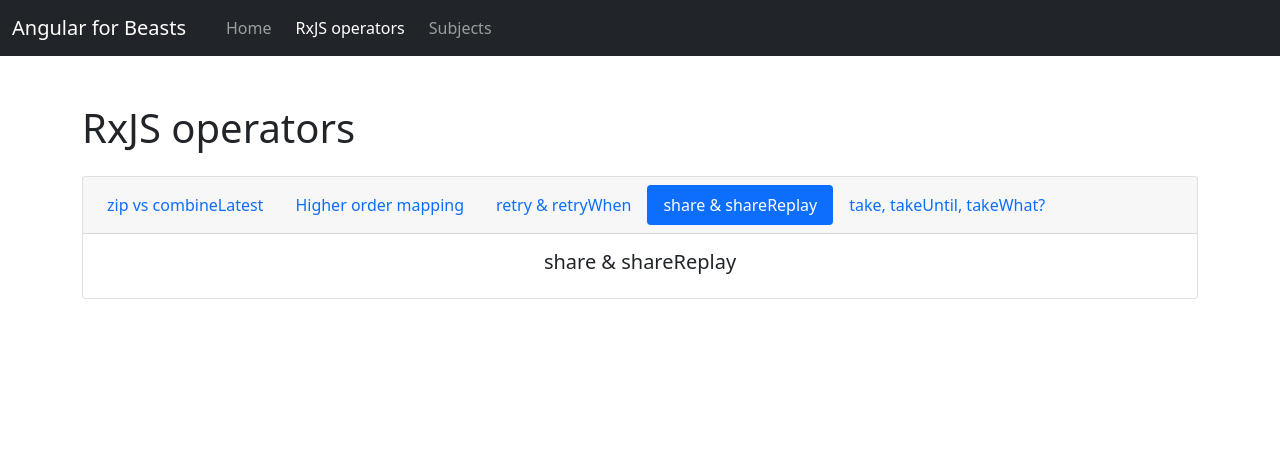
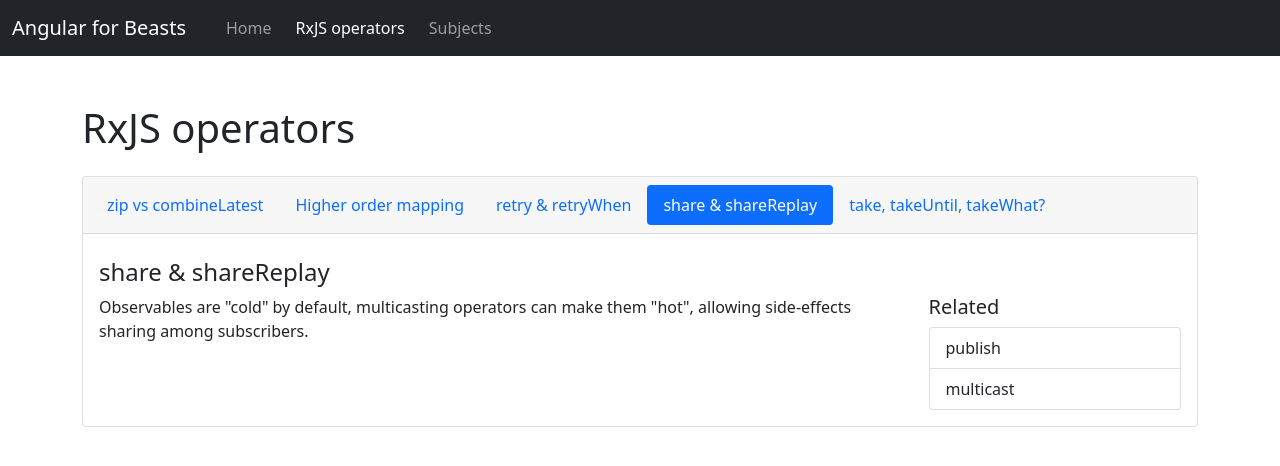
Before and after one commit to riccardoFasan/angularForBeasts, an Angular app: page /operators/share in a window 1280 px wide. Shown: the top 466 px of the page. Built offline with nearby package versions, Linux system fonts and the light colour scheme.

Commit message:
feat: operator page contents

```diff
--- a/src/app/components/page-content/page-content.component.html
+++ b/src/app/components/page-content/page-content.component.html
@@ -1,11 +1,13 @@
 <section class="text-start">
-  <h4 class="card-title">{{ title }}</h4>
-  <div class="row mt-1">
-    <div [ngClass]="relatedItems.length > 0 ? 'col-9' : 'col-12'">
-      <p>{{ text }}</p>
+  <h4 class="card-title mt-2">{{ title }}</h4>
+  <div class="row">
+    <div
+      [ngClass]="relatedItems && relatedItems.length > 0 ? 'col-9' : 'col-11'"
+    >
+      <p class="mb-2">{{ text }}</p>
       <ng-content></ng-content>
     </div>
-    <div *ngIf="relatedItems" class="col-3">
+    <div *ngIf="relatedItems && relatedItems.length > 0" class="col-3">
       <h5>Related</h5>
       <div class="list-group">
         <a
--- a/src/app/components/page-content/page-content.component.ts
+++ b/src/app/components/page-content/page-content.component.ts
@@ -9,7 +9,7 @@ import { RelatedItem } from '@app/models';
 export class PageContentComponent implements OnInit {
   @Input() title!: string;
   @Input() text!: string;
-  @Input() relatedItems: RelatedItem[] = [];
+  @Input() relatedItems?: RelatedItem[];
 
   constructor() {}
 
--- a/src/app/components/pages/operators/combination-page/combination-page.component.html
+++ b/src/app/components/pages/operators/combination-page/combination-page.component.html
@@ -1,6 +1,2 @@
-<app-page-content
-  [title]="title"
-  [text]="text"
-  [relatedItems]="relatedOperators"
->
+<app-page-content [title]="title" [text]="text" [relatedItems]="relatedItems">
 </app-page-content>
--- a/src/app/components/pages/operators/combination-page/combination-page.component.ts
+++ b/src/app/components/pages/operators/combination-page/combination-page.component.ts
@@ -11,7 +11,7 @@ export class CombinationPageComponent implements OnInit {
   text: string =
     'Combination operators allow your to merge streams like the Ghostbusters!';
 
-  relatedOperators: RelatedItem[] = [
+  relatedItems: RelatedItem[] = [
     {
       name: 'forkJoin',
       url: 'https://www.learnrxjs.io/learn-rxjs/operators/combination/forkjoin',
--- a/src/app/components/pages/operators/mapping-page/mapping-page.component.html
+++ b/src/app/components/pages/operators/mapping-page/mapping-page.component.html
@@ -1 +1,2 @@
-<h5 class="card-title">Higher order mapping</h5>
+<app-page-content [title]="title" [text]="text" [relatedItems]="relatedItems">
+</app-page-content>
--- a/src/app/components/pages/operators/mapping-page/mapping-page.component.ts
+++ b/src/app/components/pages/operators/mapping-page/mapping-page.component.ts
@@ -1,15 +1,41 @@
 import { Component, OnInit } from '@angular/core';
+import { RelatedItem } from '@app/models';
 
 @Component({
   selector: 'app-mapping-page',
   templateUrl: './mapping-page.component.html',
-  styleUrls: ['./mapping-page.component.css']
+  styleUrls: ['./mapping-page.component.css'],
 })
 export class MappingPageComponent implements OnInit {
+  title: string = 'Higher order mapping';
+  text: string = 'Transform your streams into other streams.';
+  relatedItems: RelatedItem[] = [
+    {
+      url: 'https://www.learnrxjs.io/learn-rxjs/operators/transformation/exhaustmap',
+      name: 'exhaustMap',
+    },
+    {
+      url: 'https://www.learnrxjs.io/learn-rxjs/operators/transformation/switchmapto',
+      name: 'switchMapTo',
+    },
+    {
+      url: 'https://www.learnrxjs.io/learn-rxjs/operators/transformation/concatmapto',
+      name: 'concatMapTo',
+    },
+    {
+      url: 'https://www.learnrxjs.io/learn-rxjs/operators/transformation/scan',
+      name: 'scan',
+    },
+    {
+      url: 'https://www.learnrxjs.io/learn-rxjs/operators/transformation/buffertime',
+      name: 'bufferTime',
+    },
+    {
+      url: 'https://www.learnrxjs.io/learn-rxjs/operators/transformation/reduce',
+      name: 'reduce',
+    },
+  ];
+  constructor() {}
 
-  constructor() { }
-
-  ngOnInit(): void {
-  }
-
+  ngOnInit(): void {}
 }
--- a/src/app/components/pages/operators/retry-page/retry-page.component.html
+++ b/src/app/components/pages/operators/retry-page/retry-page.component.html
@@ -1 +1 @@
-<h5 class="card-title">retry & retryWhen</h5>
+<app-page-content [title]="title" [text]="text"> </app-page-content>
--- a/src/app/components/pages/operators/retry-page/retry-page.component.ts
+++ b/src/app/components/pages/operators/retry-page/retry-page.component.ts
@@ -3,13 +3,12 @@ import { Component, OnInit } from '@angular/core';
 @Component({
   selector: 'app-retry-page',
   templateUrl: './retry-page.component.html',
-  styleUrls: ['./retry-page.component.css']
+  styleUrls: ['./retry-page.component.css'],
 })
 export class RetryPageComponent implements OnInit {
+  title: string = 'retry & retryWhen';
+  text: string = 'As you can think: a fanciful retry logic!';
+  constructor() {}
 
-  constructor() { }
-
-  ngOnInit(): void {
-  }
-
+  ngOnInit(): void {}
 }
--- a/src/app/components/pages/operators/share-page/share-page.component.html
+++ b/src/app/components/pages/operators/share-page/share-page.component.html
@@ -1 +1,2 @@
-<h5 class="card-title">share & shareReplay</h5>
+<app-page-content [title]="title" [text]="text" [relatedItems]="relatedItems">
+</app-page-content>
--- a/src/app/components/pages/operators/share-page/share-page.component.ts
+++ b/src/app/components/pages/operators/share-page/share-page.component.ts
@@ -1,15 +1,26 @@
 import { Component, OnInit } from '@angular/core';
+import { RelatedItem } from '@app/models';
 
 @Component({
   selector: 'app-share-page',
   templateUrl: './share-page.component.html',
-  styleUrls: ['./share-page.component.css']
+  styleUrls: ['./share-page.component.css'],
 })
 export class SharePageComponent implements OnInit {
+  title: string = 'share & shareReplay';
+  text: string =
+    'Observables are "cold" by default, multicasting operators can make them "hot", allowing side-effects sharing among subscribers.';
+  relatedItems: RelatedItem[] = [
+    {
+      name: 'publish',
+      url: 'https://www.learnrxjs.io/learn-rxjs/operators/multicasting/publish',
+    },
+    {
+      name: 'multicast',
+      url: 'https://www.learnrxjs.io/learn-rxjs/operators/multicasting/multicast',
+    },
+  ];
+  constructor() {}
 
-  constructor() { }
-
-  ngOnInit(): void {
-  }
-
+  ngOnInit(): void {}
 }
--- a/src/app/components/pages/operators/take-page/take-page.component.html
+++ b/src/app/components/pages/operators/take-page/take-page.component.html
@@ -1 +1,2 @@
-<h5 class="card-title">take, takeUntil, takeWhat?</h5>
+<app-page-content [title]="title" [text]="text" [relatedItems]="relatedItems">
+</app-page-content>
--- a/src/app/components/pages/operators/take-page/take-page.component.ts
+++ b/src/app/components/pages/operators/take-page/take-page.component.ts
@@ -1,15 +1,19 @@
 import { Component, OnInit } from '@angular/core';
+import { RelatedItem } from '@app/models';
 
 @Component({
   selector: 'app-take-page',
   templateUrl: './take-page.component.html',
-  styleUrls: ['./take-page.component.css']
+  styleUrls: ['./take-page.component.css'],
 })
 export class TakePageComponent implements OnInit {
+  title: string = 'take, takeUntil, takeWhat?';
+  text: string = 'Unsubscribe your stream, whithout calling .usubscribe().';
+  relatedItems: RelatedItem[] = [
+    { url: 'https://rxjs.dev/api/operators/takeWhile', name: 'takeWhile' },
+  ];
 
-  constructor() { }
+  constructor() {}
 
-  ngOnInit(): void {
-  }
-
+  ngOnInit(): void {}
 }
```
